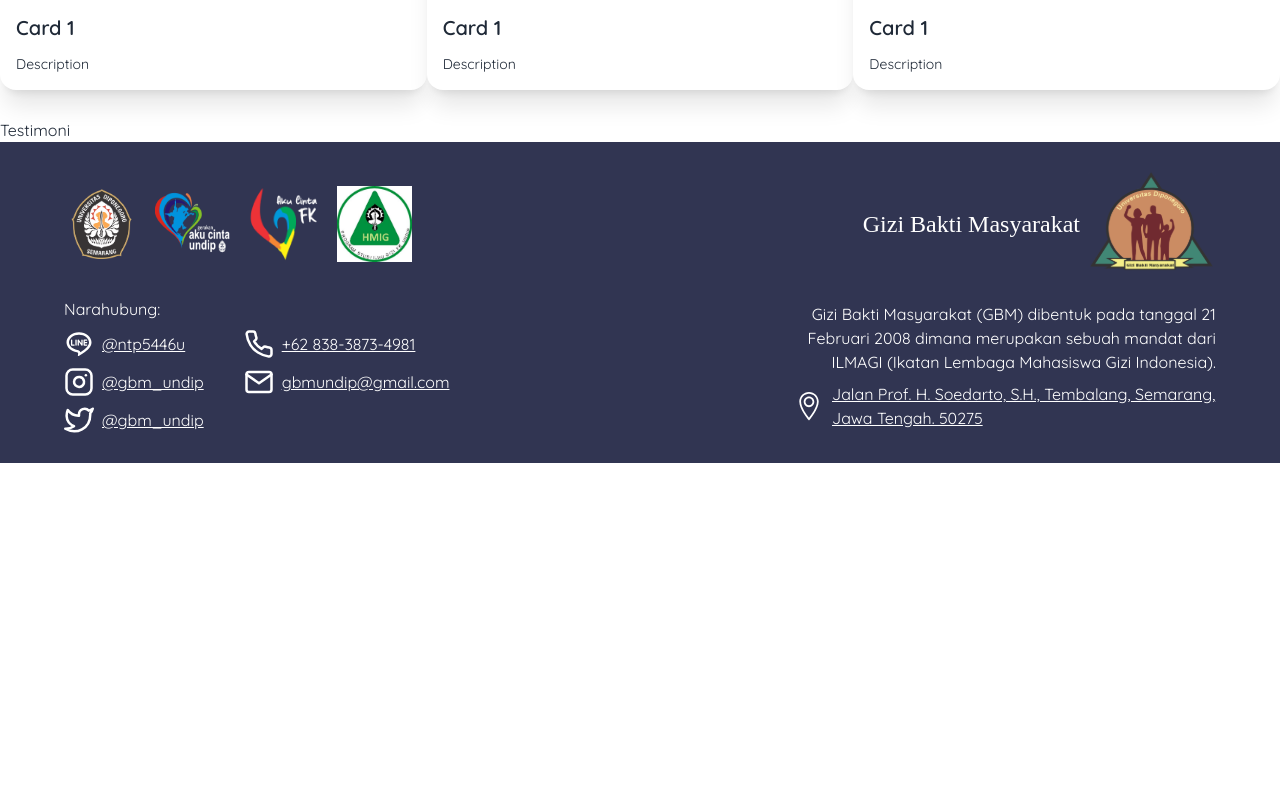
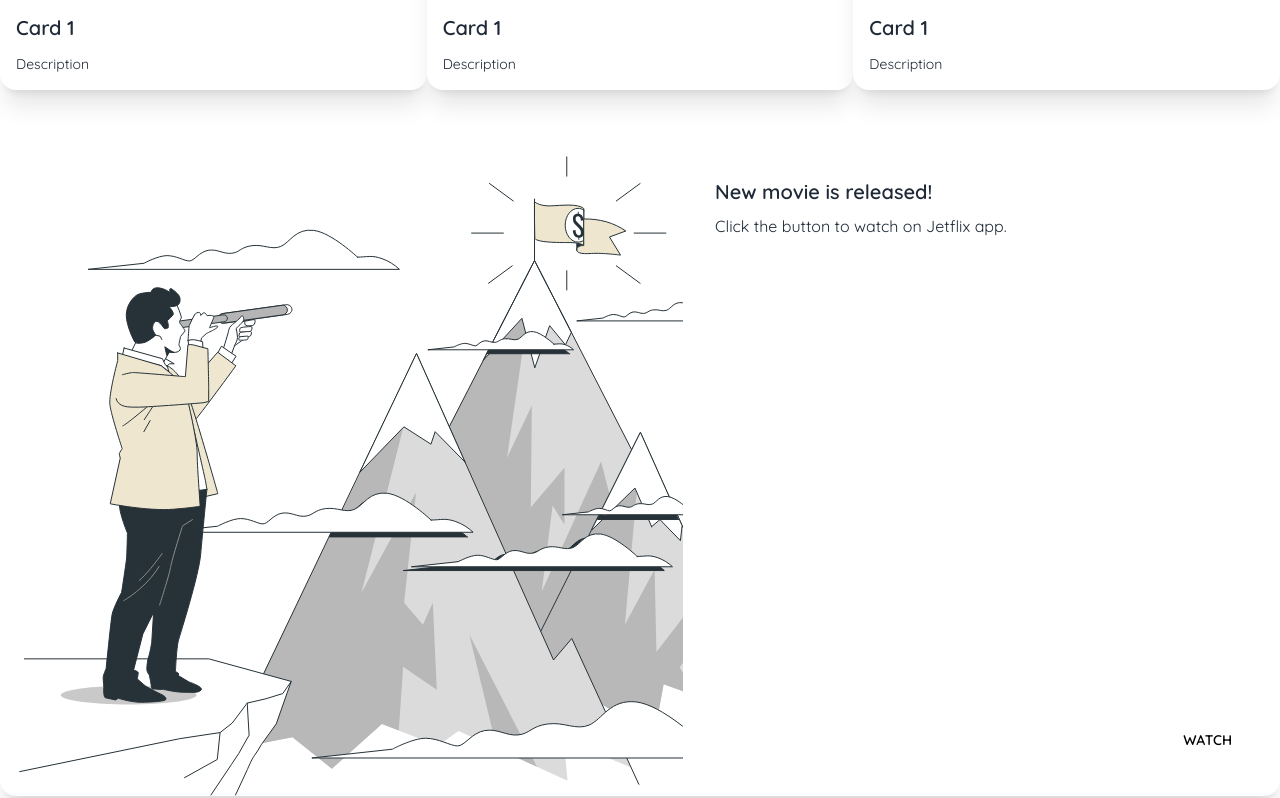
Before and after one commit to Zulfaabam/gbm-app, a Next.js app: page / in a window 1280 px wide. Shown: the part 3240-4038 px from the top of the page. Before the commit the page ends 3703 px from the top, so only its background shows below. Built offline with nearby package versions, Linux system fonts and the light colour scheme; a web font is replaced by a local one.

Commit message:
[ADD] testimoni card

```diff
--- a/components/layouts/home/Testimoni.tsx
+++ b/components/layouts/home/Testimoni.tsx
@@ -1,7 +1,30 @@
 import React from "react";
 
+const TestimoniCard = () => {
+  return (
+    <div className="card card-side bg-base-100 shadow-xl">
+      <figure>
+        <img src="/images/bro.svg" alt="Movie" />
+      </figure>
+      <div className="card-body">
+        <h2 className="card-title">New movie is released!</h2>
+        <p>Click the button to watch on Jetflix app.</p>
+        <div className="card-actions justify-end">
+          <button className="btn btn-primary">Watch</button>
+        </div>
+      </div>
+    </div>
+  );
+};
+
 const Testimoni = () => {
-  return <div>Testimoni</div>;
+  return (
+    <div className="py-7">
+      <div className="max-w-8xl mx-auto">
+        <TestimoniCard />
+      </div>
+    </div>
+  );
 };
 
 export default Testimoni;
```
